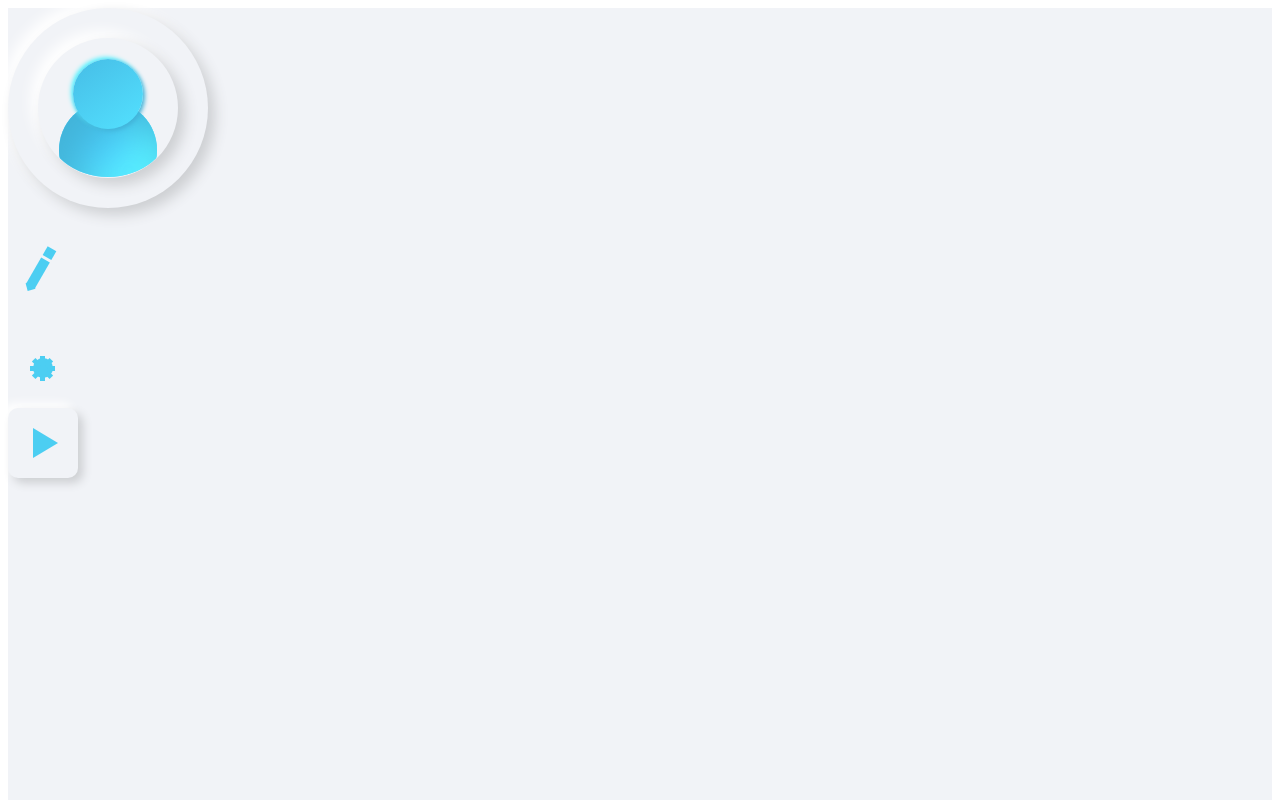
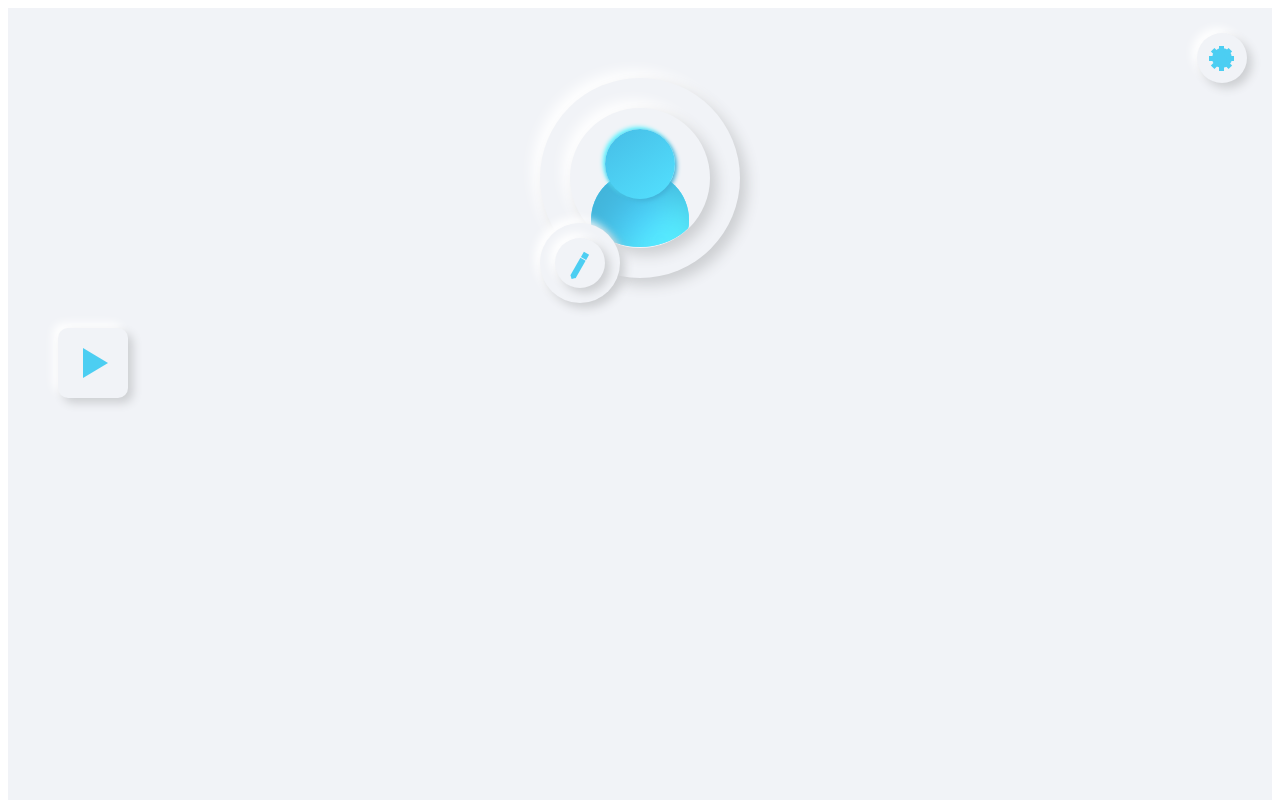
Before and after one commit to manyvan2000/css-arrow-test, an Angular app: page / in a window 1280 px wide. Shown: the top 800 px of the page. Built offline with nearby package versions, Linux system fonts and the light colour scheme.

Commit message:
alignment adjustments.

```diff
--- a/src/app/app.component.html
+++ b/src/app/app.component.html
@@ -8,22 +8,10 @@
   </div>
 </div> -->
 
+<div class="gear-bar">
 
-<div class="container">
-	<div class="outer-circle">
-		<div class="inner-circle">
-			<div class="person-head">
-			</div>
-			<div class="person-body">
-			</div>
-		</div>
-	</div>
 
-	<div class="pencil-container">
-		<div class="pencil">
-		</div>
-	</div>
-	<div class="gear-container">
+ 	<div class="gear-container">
 		<div class="gear">
 			<div class="center"></div>
 			<div class="tooth"></div>
@@ -32,8 +20,29 @@
 			<div class="tooth"></div>
 		</div>
 	</div>
-  <div class="arrow-container">
-    <div class="arrow-right">
-    </div>
-  </div>
 </div>
+
+<div class="container">
+
+
+	<div class="outer-circle">
+		<div class="inner-circle">
+			<div class="person-head">
+			</div>
+			<div class="person-body">
+			</div>
+		</div>
+		<div class="pencil-container-outer">
+			<div class="pencil-container-inner">
+				<div class="pencil">
+				</div>
+			</div>
+		</div>
+	</div>
+
+
+	<div class="arrow-container">
+		<div class="arrow-right">
+		</div>
+	</div>
+</div>
--- a/src/app/app.component.scss
+++ b/src/app/app.component.scss
@@ -1,6 +1,7 @@
 .container {
   background-color: #f1f3f7;
   height: 3000px;
+  // margin:auto;
 }
 .inner-circle {
   position:absolute;
@@ -21,6 +22,7 @@
   height: 200px;
   width: 200px;
   border-radius: 50%;
+  margin:auto;
   // background: #f1f3f7;
   box-shadow:  7px 7px 14px #cdcfd2,
              -7px -7px 14px #ffffff;
@@ -60,10 +62,12 @@
 }
 
 .gear{
-  position: relative;
+  position: absolute;
   width: 20px;
   height: 20px;
   // margin: auto;
+  top: 15px;
+  left: 15px;
   background: #4ccef2;
   border-radius: 50%;
 /*   animation-name: spin; */
@@ -110,38 +114,73 @@
   from {transform: rotate(0deg); }
   to {transform: rotate(360deg);}
 }
+.gear-container {
+  position: relative;
+  width: 50px;
+  height: 50px;
+  margin: 25px;
+  float: right;
+  border-radius: 50%;
+  background: #f1f3f7;
+  box-shadow:  5px 5px 10px #cdcfd2,
+             -5px -5px 10px #ffffff;
+}
 
-.pencil-container, .gear-container {
+
+.pencil-container-inner {
+  position: absolute;
+  width: 50px;
   height: 50px;
-  margin-left: 25px;
-  margin-top: 50px;
-  position: relative;
+  // margin: 25px;
+
+  top: 15px;
+  left:15px;
+  border-radius: 50%;
+  background: #f1f3f7;
+  box-shadow:  5px 5px 10px #cdcfd2,
+             -5px -5px 10px #ffffff;
+}
+
+.pencil-container-outer{
+  position: absolute;
+  bottom: -50px;
+  left: -25px;
+  width: 80px;
+  height: 80px;
+  margin: 25px;
+  // margin:auto;
+  border-radius: 50%;
+  background: #f1f3f7;
+  box-shadow:  5px 5px 10px #cdcfd2,
+             -5px -5px 10px #ffffff;
 }
 
 .pencil {
-  width: 10px ;
-  height: 30px ;
+  width: 6px ;
+  height: 20px ;
   background: #4ccef2 ;
-  position: relative ;
+  top: 20px;
+  left: 20px;
+  position: absolute ;
   transform: rotate(30deg);
 }
 .pencil::before {
   content: "" ;
   position: absolute ;
-  width: 10px ;
-  height: 10px ;
+  width: 6px ;
+  height: 6px ;
   background: #4ccef2 ;
-  top: -13px ;
+  top: -7px ;
 }
 .pencil::after {
-  content: "" ;
-  position: absolute ;
-  width: 8px ;
-  height: 8px ;
-  background: #4ccef2 ;
-  left: 1px ;
-  bottom: -4px ;
-  transform: rotate(45deg);
+    content: "";
+    position: absolute;
+    width: 4px;
+    height: 4px;
+    background: #4ccef2;
+    left: 1px;
+    bottom: -2px;
+    transform: rotate(45deg);
 }
 
 .arrow-container{
@@ -149,6 +188,9 @@
   height: 70px;
   position:relative;
   border-radius: 10px;
+  margin-left:50px;
+  margin-top: 50px;
+  // margin:auto;
   background: #f1f3f7;
   box-shadow:  5px 5px 10px #cdcfd2,
              -5px -5px 10px #ffffff;
@@ -161,3 +203,9 @@
   border-bottom: 15px solid transparent;
   border-left: 25px solid #4ccef2;
 }
+
+.gear-bar{
+  height: 70px;
+  width: 100%;
+  background: #f1f3f7;
+}
```
